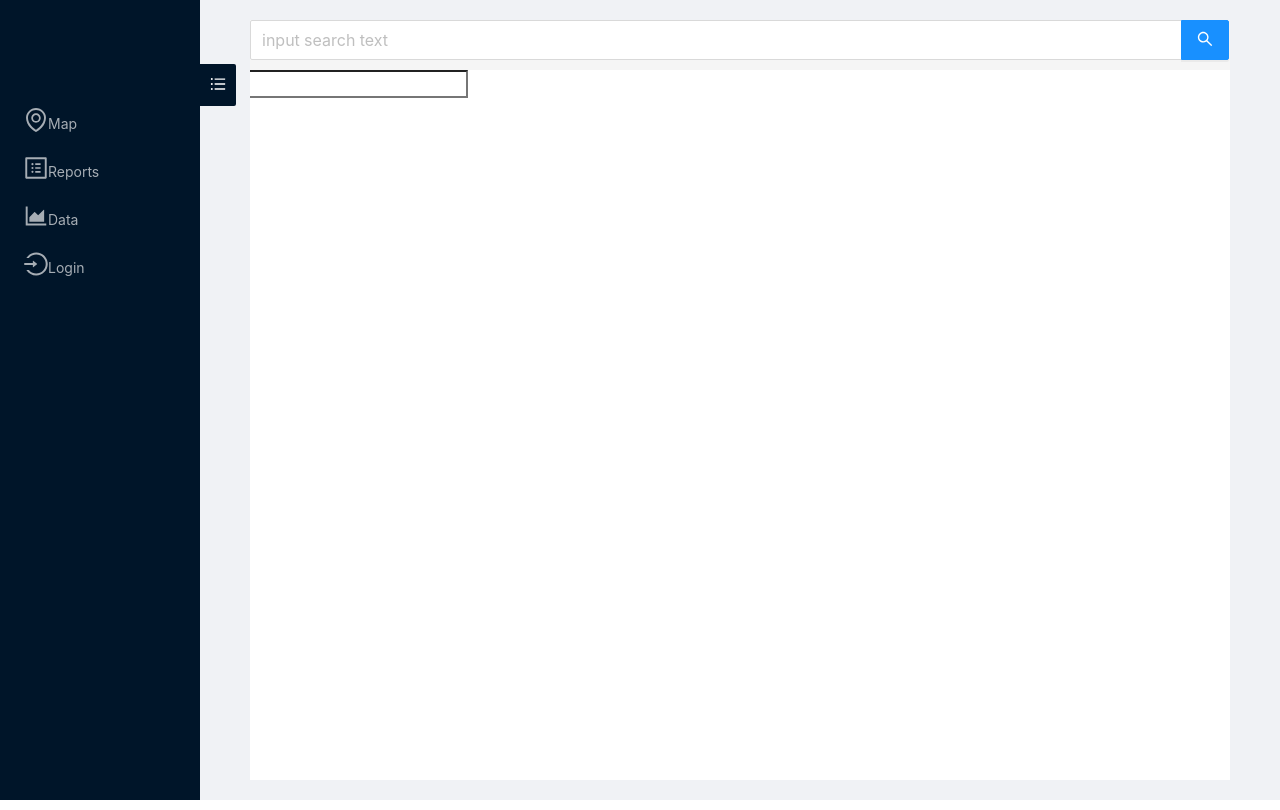
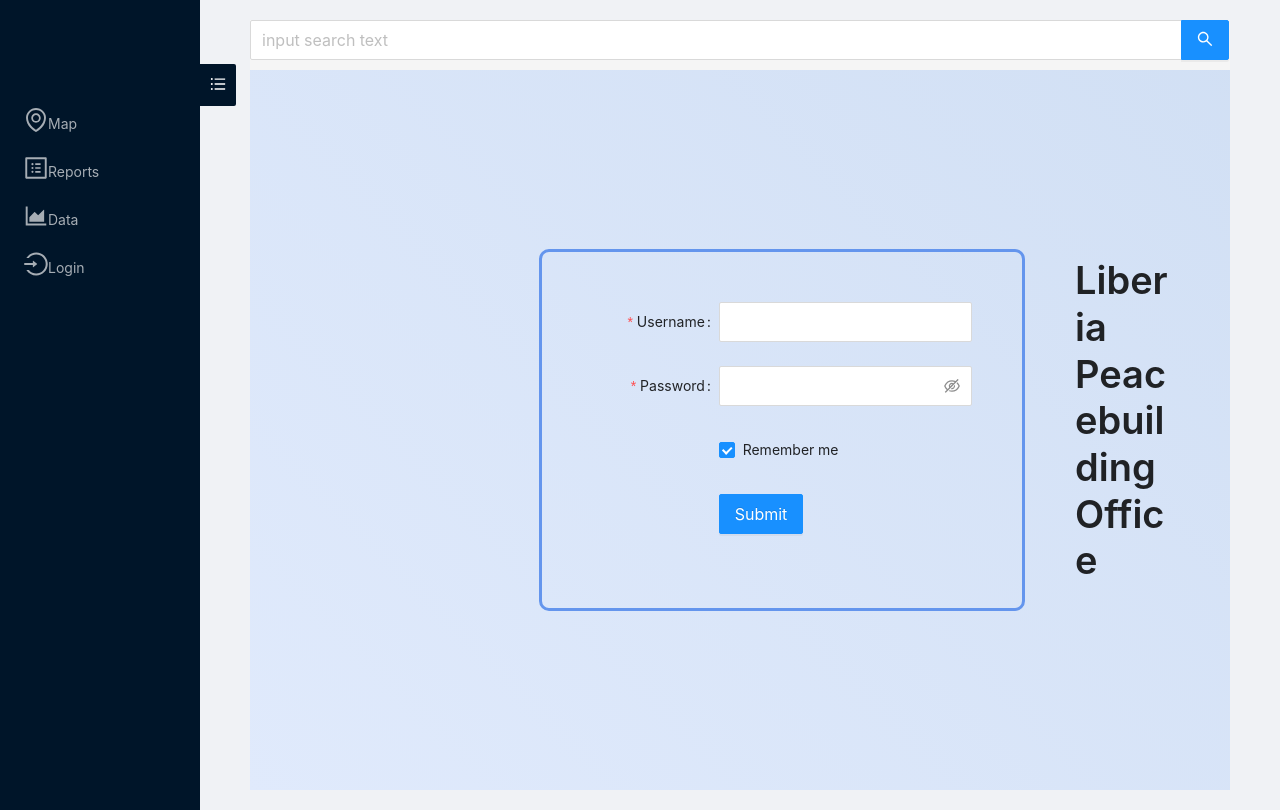
Before and after one commit to xarrijorge/LERN, a React (Create React App) app: page /login in a window 1280 px wide. Built offline with nearby package versions, Linux system fonts and the light colour scheme; no server answers.

Commit message:
updated login form

```diff
--- a/src/App.css
+++ b/src/App.css
@@ -25,18 +25,36 @@
   margin-right: 100px;
   padding: 20px;
   border-right: 2px solid grey;
-  height: 94vh;
+  height: 100vh;
   width: 30vw;
   overflow: scroll;
-}
-
-.mapBox {
-  /* position: relative; */
-  /* top: -5%; */
-  width: 90vw;
-  height: 85vh;
 }
 
 .tag {
   margin: 10px 5px;
 }
+
+.loginForm {
+  position: relative;
+  width: 100vw;
+  height: 90vh;
+  display: flex;
+  justify-content: center;
+  align-items: center;
+  /* fallback for old browsers */
+  background: -webkit-linear-gradient(45deg, #e0eafc, #cfdef3);
+  /* Chrome 10-25, Safari 5.1-6 */
+  background: linear-gradient(45deg, #e0eafc, #cfdef3);
+  /* W3C, IE 10+/ Edge, Firefox 16+, Chrome 26+, Opera 12+, Safari 7+ */
+}
+
+.loginForm .form {
+  padding: 50px;
+  border: 3px solid cornflowerblue;
+  border-radius: 10px;
+}
+
+.loginTitle {
+  margin: 50px;
+  width: 100px;
+}
--- a/src/components/login.jsx
+++ b/src/components/login.jsx
@@ -1,9 +1,64 @@
 import React from 'react'
+import { Form, Input, Button, Checkbox, Typography } from 'antd'
+
+const { Title } = Typography
+
+const layout = {
+  labelCol: { span: 8 },
+  wrapperCol: { span: 16 }
+}
+const tailLayout = {
+  wrapperCol: { offset: 8, span: 16 }
+}
 
 export default props => {
+  const onFinish = values => {
+    console.log('Success:', values)
+  }
+
+  const onFinishFailed = errorInfo => {
+    console.log('Failed:', errorInfo)
+  }
   return (
-    <div>
-      <input type="text" />
+    <div className="loginForm">
+      <Form
+        className="form"
+        {...layout}
+        name="basic"
+        initialValues={{ remember: true }}
+        onFinish={onFinish}
+        onFinishFailed={onFinishFailed}
+        size="large"
+      >
+        <Form.Item
+          label="Username"
+          name="username"
+          rules={[{ required: true, message: 'Please input your username!' }]}
+        >
+          <Input />
+        </Form.Item>
+
+        <Form.Item
+          label="Password"
+          name="password"
+          rules={[{ required: true, message: 'Please input your password!' }]}
+        >
+          <Input.Password />
+        </Form.Item>
+
+        <Form.Item {...tailLayout} name="remember" valuePropName="checked">
+          <Checkbox>Remember me</Checkbox>
+        </Form.Item>
+
+        <Form.Item {...tailLayout}>
+          <Button type="primary" htmlType="submit">
+            Submit
+          </Button>
+        </Form.Item>
+      </Form>
+      <div className="loginTitle">
+        <Title>Liberia Peacebuilding Office</Title>
+      </div>
     </div>
   )
 }
```
